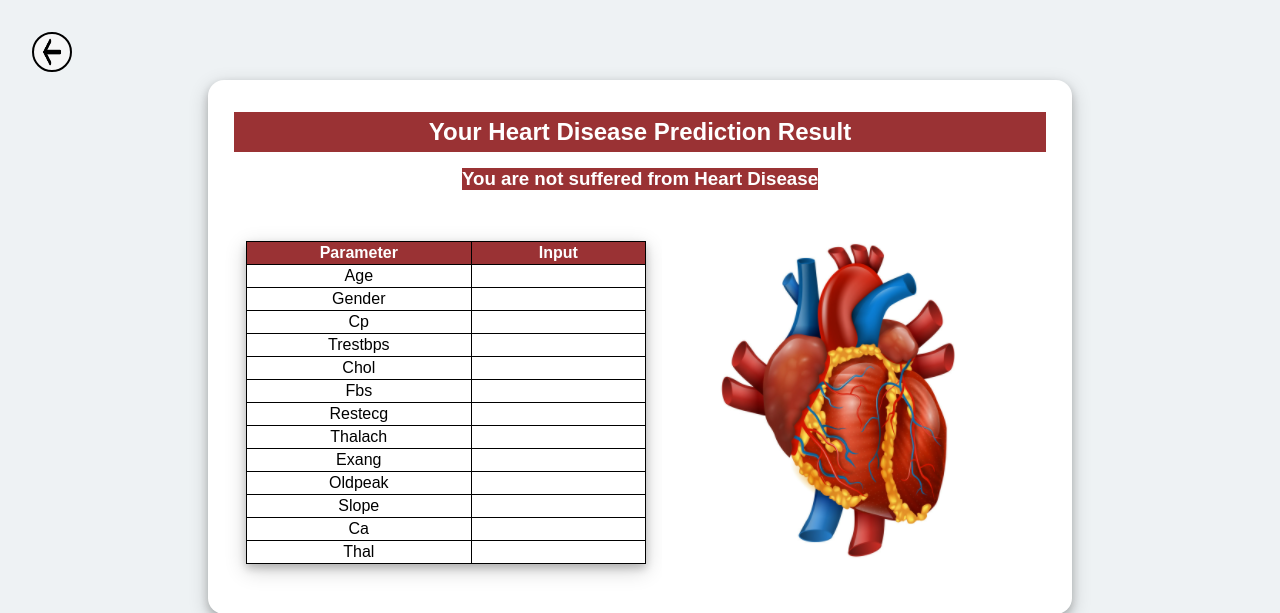
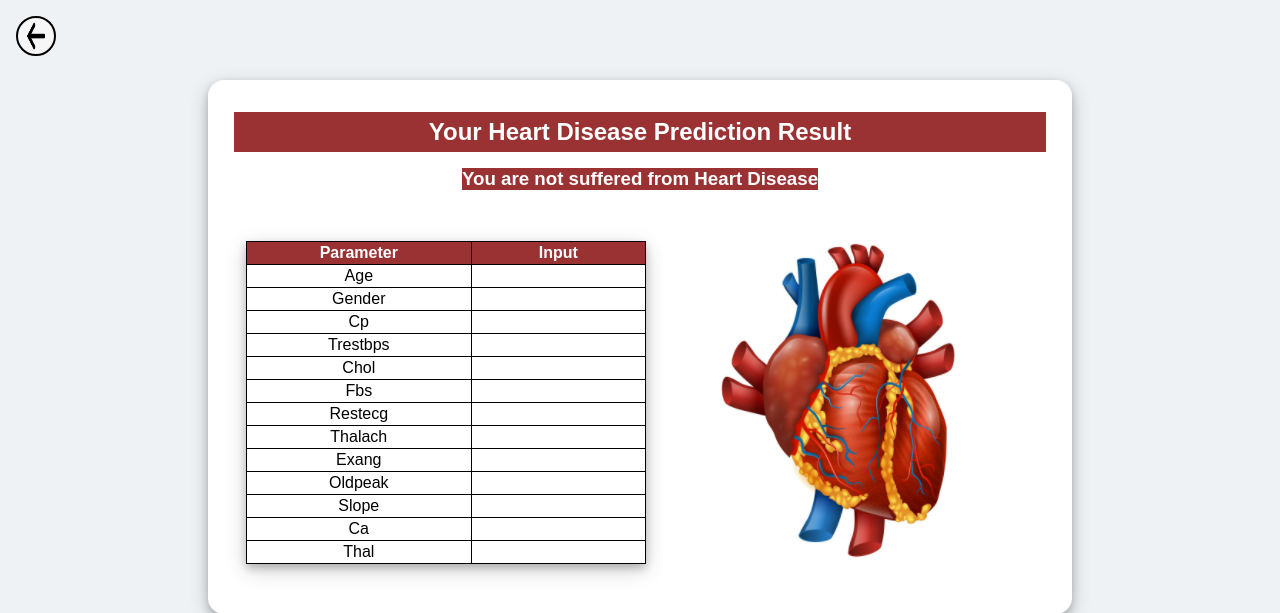
Before and after one commit to HarshGupta1101/frtheartdiseaseprediction, a Flask app: template templates/results.html in a window 1280 px wide. Shown: the top 613 px of the page. Run offline with Flask 2, Linux system fonts and the light colour scheme; the template is opened without the code that fills it, so the values that code supplies are empty.

Commit message:
Changes in back arrow button

```diff
--- a/static/css/result.css
+++ b/static/css/result.css
@@ -70,8 +70,8 @@ table {
 
   .back_arrow_btn{
     position: absolute;
-    top: 2rem;
-    left: 2rem;
+    top: 1rem;
+    left: 1rem;
     width: 2rem;
     height: 2rem;
     border-radius: 50%;
```
